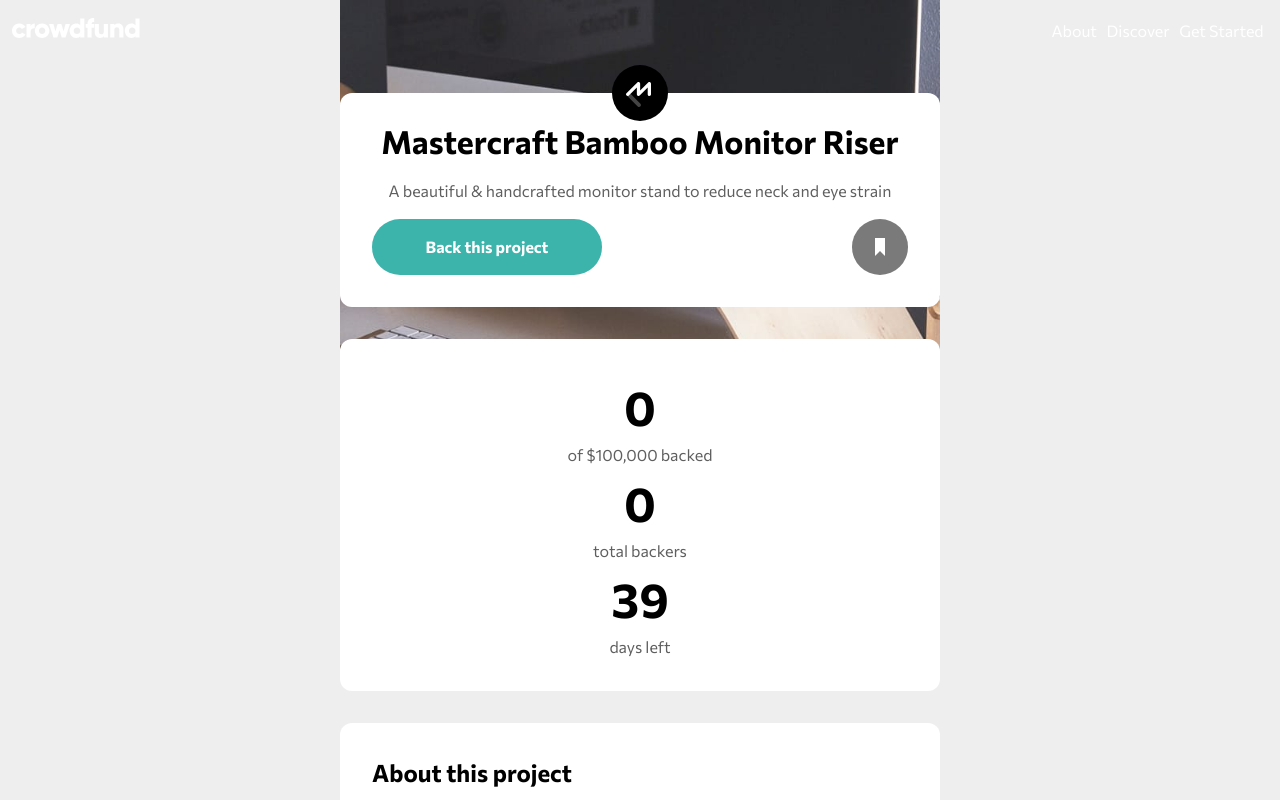
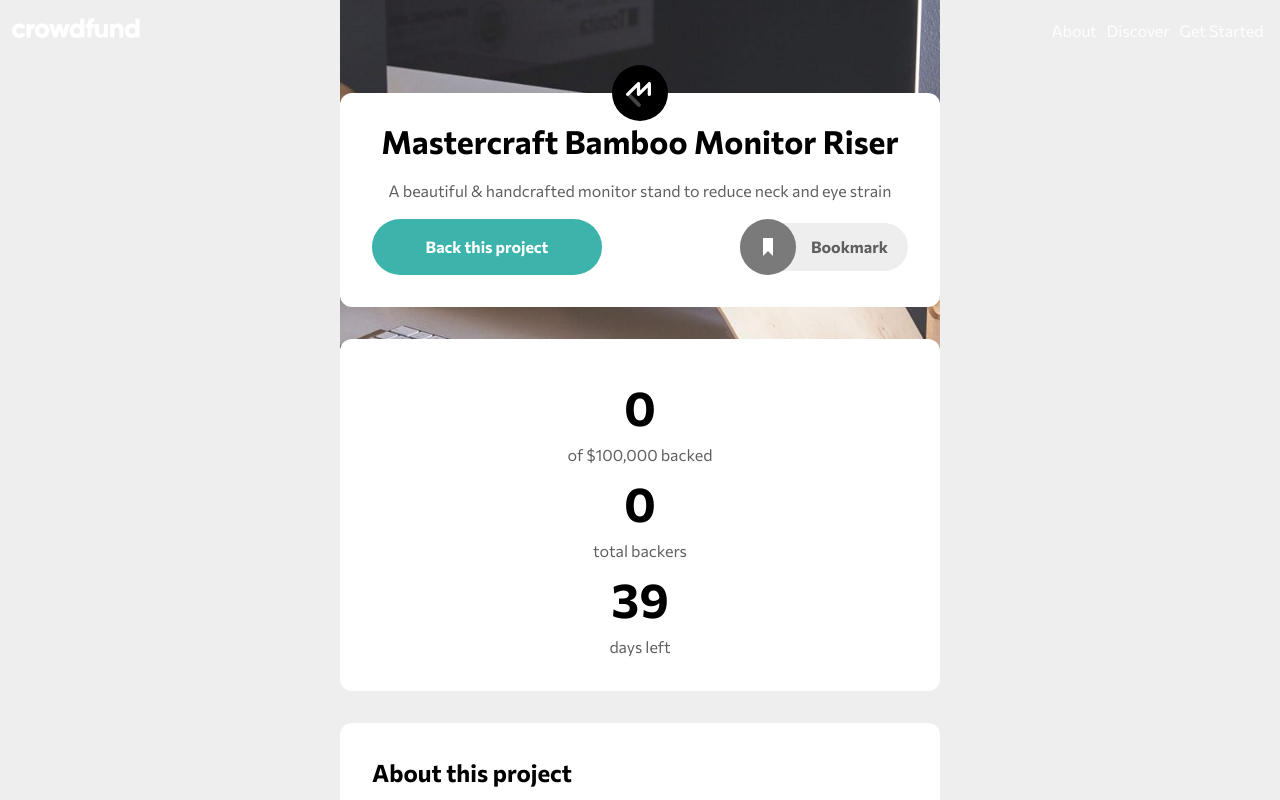
Before and after one commit to migvidal/crowdfunding-product-page, a Vue app: page / in a window 1280 px wide. Shown: the top 800 px of the page. Built offline with nearby package versions, Linux system fonts and the light colour scheme.

Commit message:
bookmark button state indicator

```diff
--- a/src/components/CrowdfundHome.vue
+++ b/src/components/CrowdfundHome.vue
@@ -16,6 +16,7 @@
           Back this project
         </button>
         <!-- Subscribe/Subscribed -->
+        <div class="bookmark-wrapper">
           <button
             title="Bookmark"
             :class="['bookmark', { bookmarked: this.bookmarked }]"
@@ -27,12 +28,12 @@
                 <path fill="" d="M23 19v18l5-5.058L33 37V19z" />
               </g>
             </svg>
-          <!-- <img
-            src="../images/icon-bookmark.svg"
-            alt="Bookmark"
-            aria-hidden="true"
-          /> -->
           </button>
+          <div v-show="!this.bookmarked" class="bookmarked-label">Bookmark</div>
+          <div v-show="this.bookmarked" class="bookmarked-label">
+            Bookmarked
+          </div>
+        </div>
       </div>
     </header>
     <!-- stats -->
@@ -273,7 +274,8 @@ main.home {
 
     .action-buttons {
       display: flex;
-      flex-wrap: wrap;
+      flex-wrap: nowrap;
+      align-items: flex-start;
       justify-content: space-between;
       button {
         &.back-project {
@@ -281,9 +283,12 @@ main.home {
           margin-right: 1rem;
         }
         &.bookmark {
+          display: inline;
+          vertical-align: middle;
           background: none;
           padding: 0;
           max-height: 56px; // fit the svg snugly
+          z-index: 1;
 
           svg {
             circle {
@@ -309,4 +314,23 @@ main.home {
     }
   }
 }
+// Bookmark button special design
+.bookmark-wrapper {
+  display: flex;
+  align-items: center;
+  .bookmarked-label {
+    background-color: $light-gray;
+    border-top-right-radius: 9999px;
+    border-bottom-right-radius: 9999px;
+    padding: 12px 20px 12px 35px;
+    margin-left: -20px;
+    z-index: 0;
+    font-weight: $bolder;
+  }
+}
+@media screen and (max-width: $mobile) {
+  .bookmarked-label {
+    visibility: hidden;
+  }
+}
 </style>
```
Lines whose indentation alone changed are shown as unchanged.
